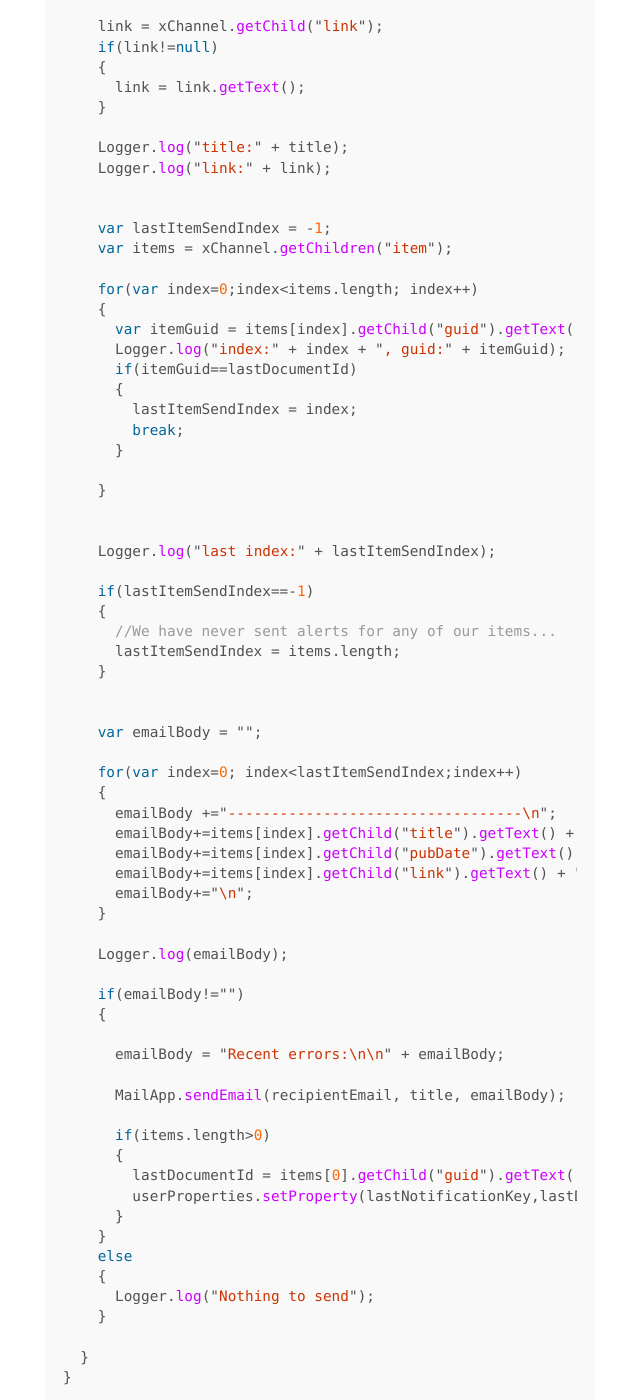
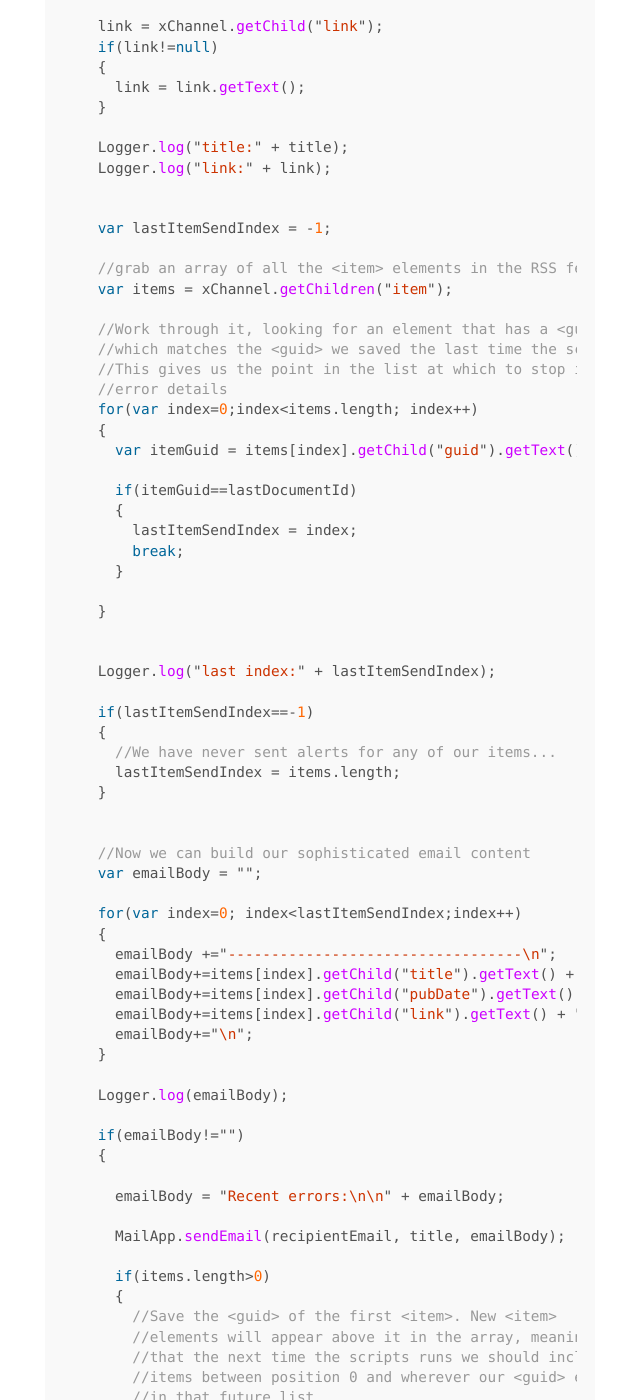
Before and after one commit to mahoneyjames/jmweb, a Jekyll site: the page built from _posts/2015-07-23-acra_email_alerts.md, in a window 1280 px wide and 1400 px high, scrolled down 6014 px. Shown: the whole window, without its empty margins (320-960 px from the left). Built offline with Jekyll 4.4.1, drawn with Linux system fonts in a browser that asks for light colours.

Commit message:
Minor tweak to acra alerts post

```diff
--- a/_posts/2015-07-23-acra_email_alerts.md
+++ b/_posts/2015-07-23-acra_email_alerts.md
@@ -241,12 +241,18 @@ function processAcraErrors(recipientEmail,acraServerName,acraDatabaseName,clouda
 
 
     var lastItemSendIndex = -1;
+
+    //grab an array of all the <item> elements in the RSS feed
     var items = xChannel.getChildren("item");
 
+    //Work through it, looking for an element that has a <guid>
+    //which matches the <guid> we saved the last time the script ran.
+    //This gives us the point in the list at which to stop including
+    //error details
     for(var index=0;index<items.length; index++)
     {
       var itemGuid = items[index].getChild("guid").getText();
-      Logger.log("index:" + index + ", guid:" + itemGuid);
+
       if(itemGuid==lastDocumentId)
       {
         lastItemSendIndex = index;
@@ -265,6 +271,7 @@ function processAcraErrors(recipientEmail,acraServerName,acraDatabaseName,clouda
     }
 
 
+    //Now we can build our sophisticated email content
     var emailBody = "";
 
     for(var index=0; index<lastItemSendIndex;index++)
@@ -287,6 +294,11 @@ function processAcraErrors(recipientEmail,acraServerName,acraDatabaseName,clouda
 
       if(items.length>0)
       {
+        //Save the <guid> of the first <item>. New <item>
+        //elements will appear above it in the array, meaning
+        //that the next time the scripts runs we should include
+        //items between position 0 and wherever our <guid> ends up
+        //in that future list
         lastDocumentId = items[0].getChild("guid").getText();
         userProperties.setProperty(lastNotificationKey,lastDocumentId);
       }
@@ -295,7 +307,6 @@ function processAcraErrors(recipientEmail,acraServerName,acraDatabaseName,clouda
     {
       Logger.log("Nothing to send");
     }
-
   }
 }
 {% endhighlight %}
```
